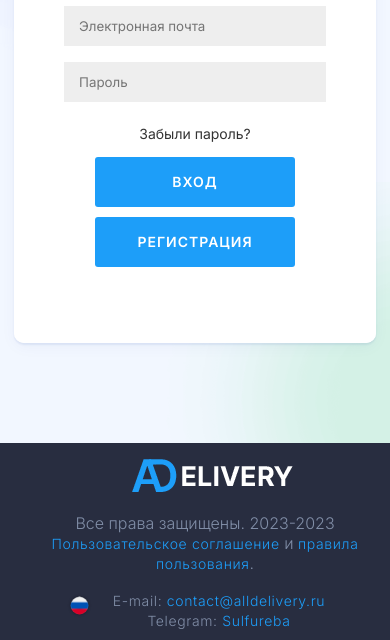
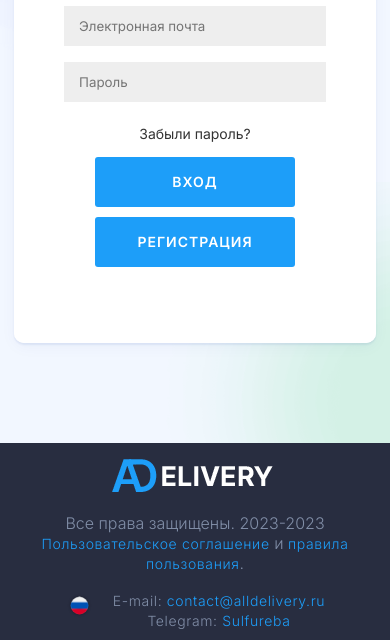
Before and after one commit to Sulfurite/alldeliver, a plain HTML site: page front/signup.html in a window 390 px wide. Shown: the part 240-880 px from the top of the page. Drawn offline with Linux system fonts and the light colour scheme; a web font is replaced by a local one.

Commit message:
adaptive fix

```diff
--- a/front/css/signup.css
+++ b/front/css/signup.css
@@ -112,12 +112,21 @@ body {
         white-space: nowrap;
     }
 }
-@media screen and (max-width: 890px) {
+
+@media screen and (max-width: 390px) {
     footer {
         position: unset!important
     }
+}
+@media screen and (max-width: 890px) {
+    .footer-logo {
+        padding-left: 0!important;
+    }
     .control-list {
         margin-right: 0!important;
+    }
+    .footer-copyright-li {
+        margin-left:0!important
     }
     .footer-copyright__text {
         text-align: center;
```
